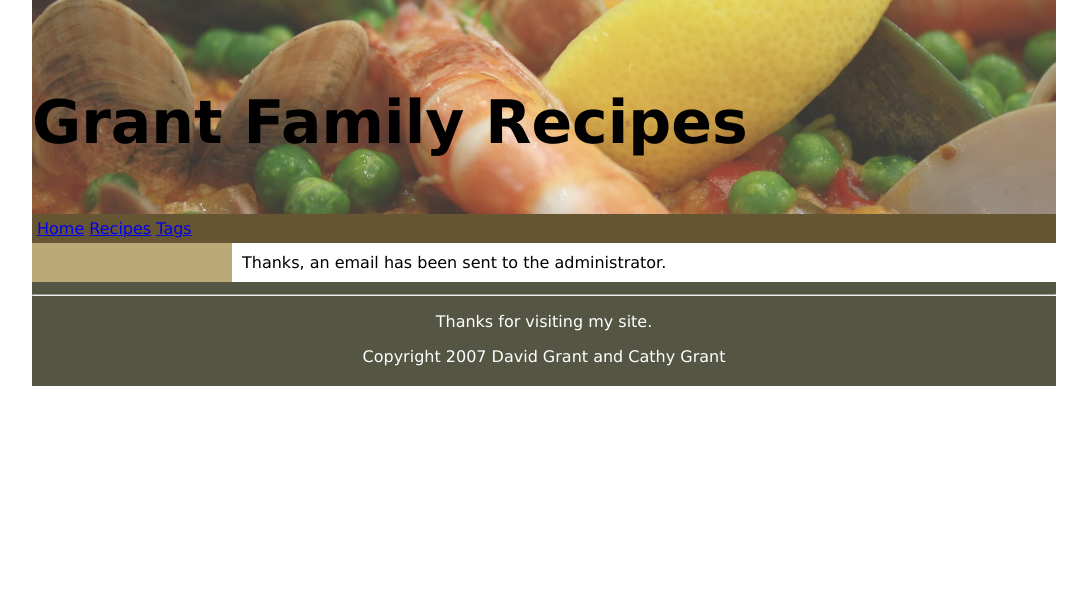
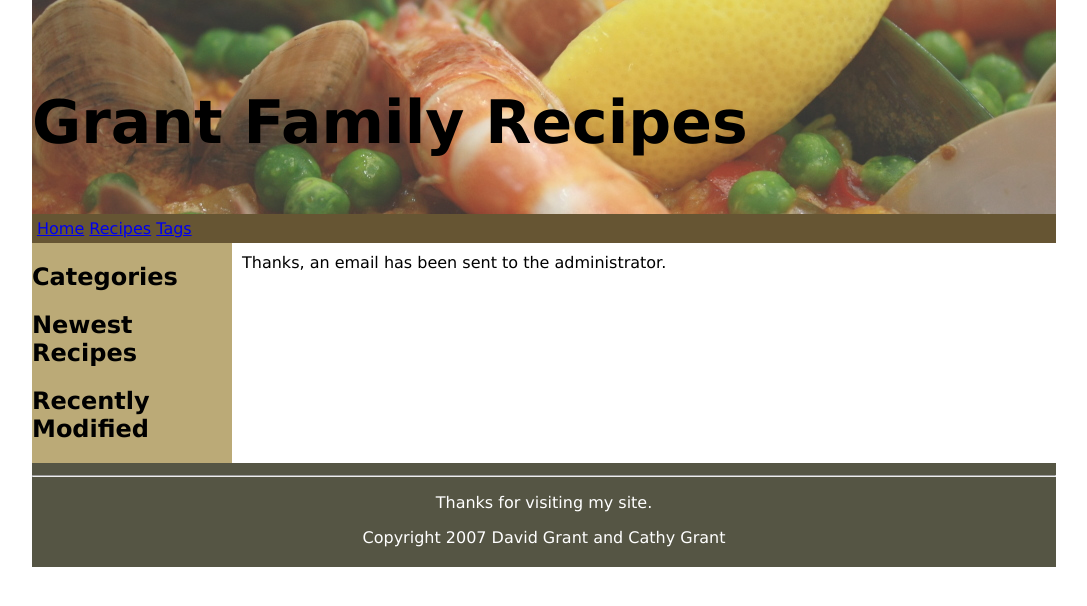
Before and after one commit to dgrant/django_recipes, a Django app: template templates/recipes/contactthanks.html in a window 1280 px wide. Shown: the top 606 px of the page, without its empty margins (96-1183 px from the left). Run offline with Django 3.2, Linux system fonts and the light colour scheme; the template is opened without the code that fills it, so the values that code supplies are empty.

Commit message:
-Added ctime (created time) field on Recipe model -Added mtime (modified time) field on Recipe model -Added recently created and modified lists in templates

```diff
--- a/media/css/recipes.css
+++ b/media/css/recipes.css
@@ -53,7 +53,7 @@ html, body {
 #nav ul {
 	margin: 0;
 	padding: 0;
-	list-style: none;
+/*	list-style: none;*/
 	}
 #nav li {
 	display: inline;
@@ -87,7 +87,7 @@ html, body {
 #leftcolumn ul {
 /*	padding: 0;
 	margin: 0;*/
-	list-style: none;
+/*	list-style: none;*/
 }
 #recipe-preamble {
 	text-align: center;
--- a/settings.py
+++ b/settings.py
@@ -98,6 +98,8 @@ INSTALLED_APPS = (
 TEMPLATE_CONTEXT_PROCESSORS=(
         "django.core.context_processors.auth",
         "recipes.context_processors.categories",
+        "recipes.context_processors.new_recipes",
+        "recipes.context_processors.changed_recipes",
         )
 
 SERVE_MEDIA=True
--- a/templates/recipes/base.html
+++ b/templates/recipes/base.html
@@ -38,11 +38,28 @@
 		</div>
 
 		<div id="leftcolumn">
+			<h2>Categories</h2>
 			<ul>
 				{% for category in categories_list %}
-				<li><a href="/recipes/categories/{{category.slug}}">{{category.name}}</a></li>
+				<li><a href="/recipes{{category.get_absolute_url}}">{{category.name}}</a></li>
 				{% endfor %}
 			</ul>
+
+			<h2>Newest Recipes</h2>
+			<ul>
+				{% for recipe in recipes_new_list %}
+				<li><a href="/recipes{{category.get_absolute_url}}">{{recipe.title}}</a></li>
+				{% endfor %}
+			</ul>
+
+			<h2>Recently Modified</h2>
+			<ul>
+				{% for recipe in recipes_changed_list %}
+				<li><a href="/recipes{{category.get_absolute_url}}">{{recipe.title}}</a></li>
+				{% endfor %}
+			</ul>
+
+
 		</div>
 
 		<div id="footer">
```
Also changed, not shown: recipes/context_processors.py (+7 -1 lines), recipes/models.py (+7 -3 lines).
